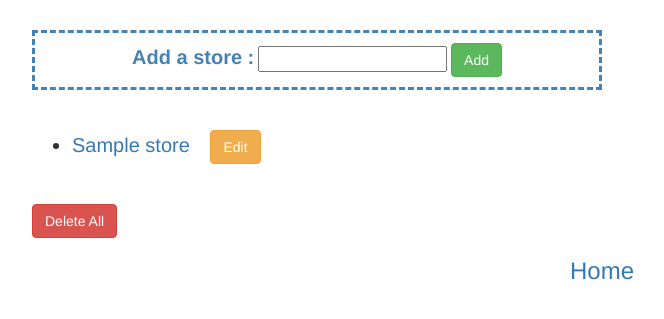
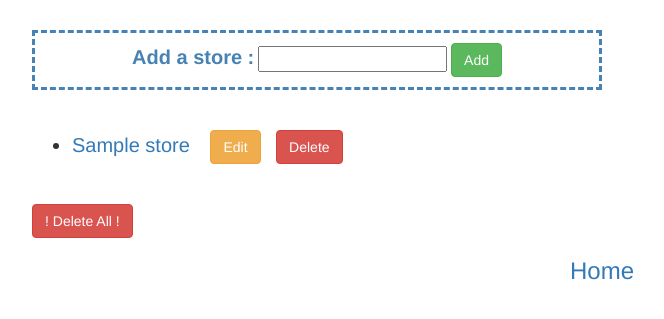
Before and after one commit to Virginie-T/Databases-extended, a PHP site: template views/stores.twig in a window 1280 px wide. Shown: the part 90-409 px from the top of the page, without its empty margins (38-702 px from the left). Run offline with PHP 8.4, Linux system fonts and the light colour scheme; the template is opened without the code that fills it: most values are stand-ins (such as "Sample title", 1, 10 or a date in 2020); some libraries are stand-ins or nearby versions.

Commit message:
add some personal css to views pages

```diff
--- a/src/Store.php
+++ b/src/Store.php
@@ -85,7 +85,7 @@
 
         function update($new_name)
         {
-            $GLOBALS['DB']->exec("UPDATE stores SET name '{$new_name}' WHERE id = {$this->getId()};");
+            $GLOBALS['DB']->exec("UPDATE stores SET name = '{$new_name}' WHERE id = {$this->getId()};");
             $this->setName($new_name);
         }
 
--- a/views/index.twig
+++ b/views/index.twig
@@ -9,9 +9,12 @@
 	<header style='color: white; text-align: center; background-color: steelblue; padding: 10px 0 10px 0'><em><h1>Local shoes store and brand shoes</h1></em></header>
 
 	<div class="container" style='text-align: center'>
+		<!-- <div class="jumbotron"> -->
 
+	  		<!-- <img src="/../img/shoes.jpg" class="losange-jumbotron"> -->
+	  			<h2 style="margin-top: 150px"><a href="/stores" style='margin-right: 60px; border: dashed 3px steelblue; padding: 20px; border-radius: 10%'>Stores</a><a href="/brands" style="border: dashed 3px steelblue; padding: 20px; border-radius: 10%">Brands</a></h2>
 
-		<h2 style="margin-top: 50px"><a href="/stores" style='margin-right: 60px'>Stores</a><a href="/brands">Brands</a></h2>
+		<!-- </div> -->
 
 	</div>
 
--- a/views/stores.twig
+++ b/views/stores.twig
@@ -25,8 +25,19 @@
 
 			{% for store in stores %}
 
-					<li style="margin-top: 10px"><a href="/{{ store.getId }}/brands_of_store">{{ store.getName }}</a>
-					<a href="/{{ store.getId }}/edit_store"><button type="submit" class="btn btn-warning" style="margin-left: 15px">Edit</button></a></li>
+					<li style="margin-top: 10px">
+
+						<a href="/{{ store.getId }}/brands_of_store">{{ store.getName }}</a>
+
+						<a href="/{{ store.getId }}/edit_store"><button type="submit" class="btn btn-warning" style="margin-left: 15px">Edit</button></a>
+
+						<form action="/{{ store.getId }}/deleteSingleStore" method="post" style="display: inline; margin-left: -20px">
+
+			            	<input type="hidden" name="_method" value="delete">
+							<button type="submit" class="btn btn-danger" style="margin-left: 30px">Delete</button>
+						</form>
+
+					</li>
 
 			{% endfor %}
 
@@ -34,7 +45,7 @@
 
 			<form action="/delete_all_stores" method="post">
             <input type="hidden" name="_method" value="delete">
-				<button type="submit" class="btn btn-danger" style="margin-top: 30px">Delete All</button>
+				<button type="submit" class="btn btn-danger" style="margin-top: 30px">! Delete All !</button>
 			</form>
 
 			{% else %}
```
Also changed, not shown: app/app.php (+6 -3 lines), img/shoes.jpg (added).
